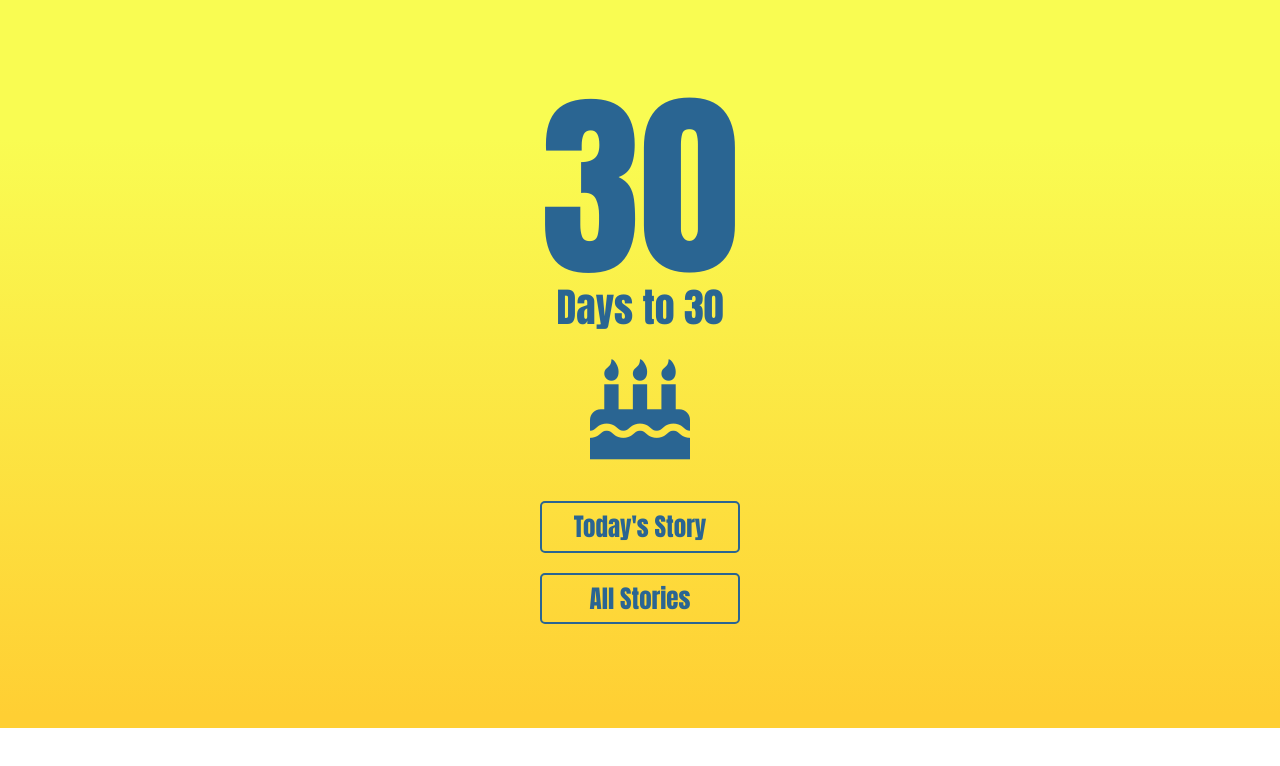
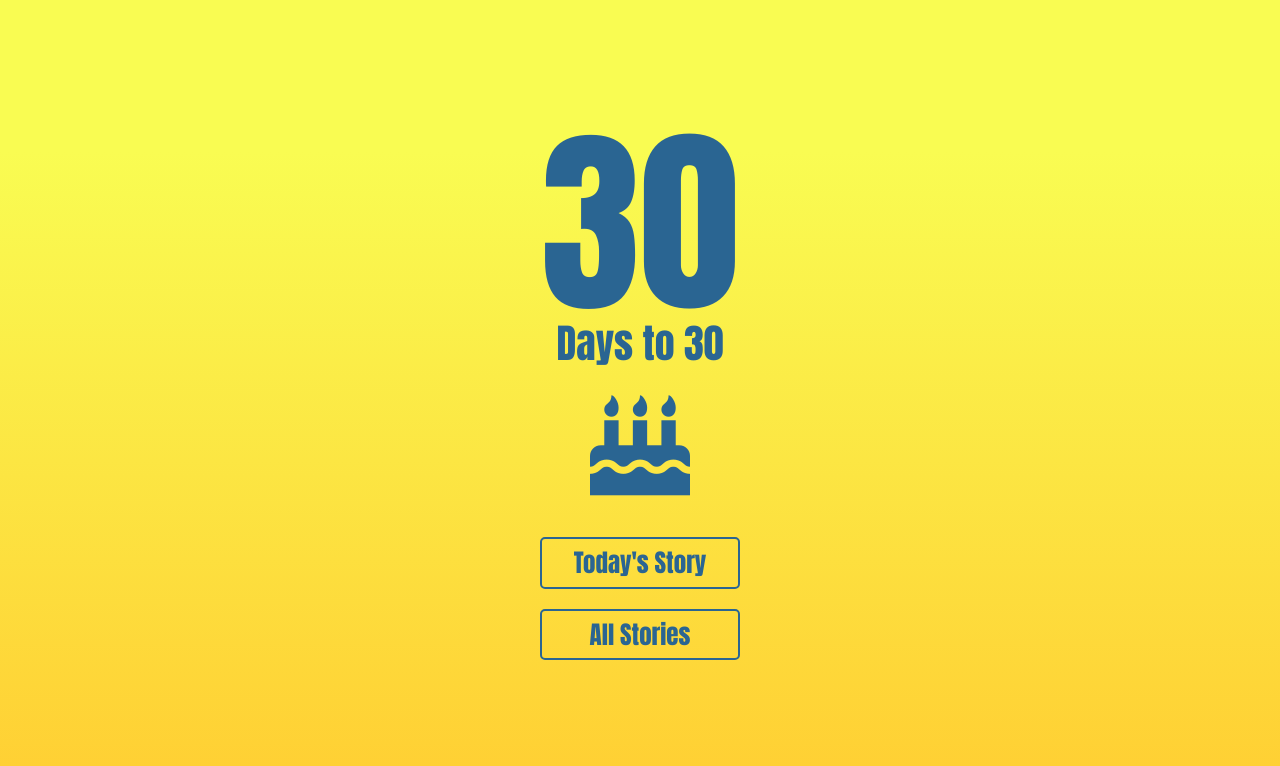
Before and after one commit to maxrbassett/birthday-countdown, a React (Create React App) app: page / in a window 1280 px wide. Shown: the top 766 px of the page. Built offline with nearby package versions, Linux system fonts and the light colour scheme; the HTML template or start-up script is replaced by a standard one.

Commit message:
Fix view heights

```diff
--- a/src/App.css
+++ b/src/App.css
@@ -3,7 +3,7 @@
 }
 
 .home-page {
-  height: 91vh;
+  height: 100vh;
   display: flex;
   background: linear-gradient(180deg, rgb(249, 252, 82) 19%, rgb(255, 207, 51) 98%);
 }
@@ -68,7 +68,7 @@
 
 .story-page {
   display: flex;
-  height: 95vh;
+  height: 106vh;
 }
 
 video {
@@ -87,11 +87,11 @@ video {
 
 .all-stories-container {
   background: linear-gradient(180deg, rgba(107,140,255,1) 19%, rgba(17,232,201,1)  98%);
-  height: 90vh; /* height given for illustration */
+  height: 100vh; /* height given for illustration */
 }
 .all-stories {
   width: 100%;
-  height: 70vh;
+  height: 90vh;
   display: flex;
   flex-flow: row wrap;
   position: relative;
```
